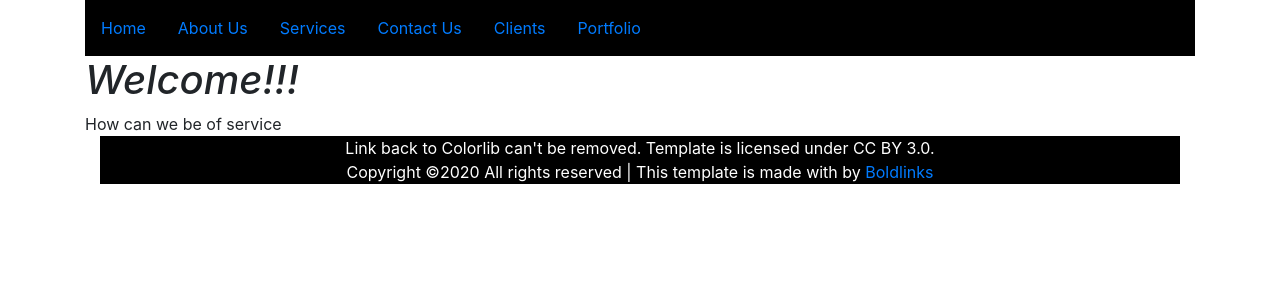
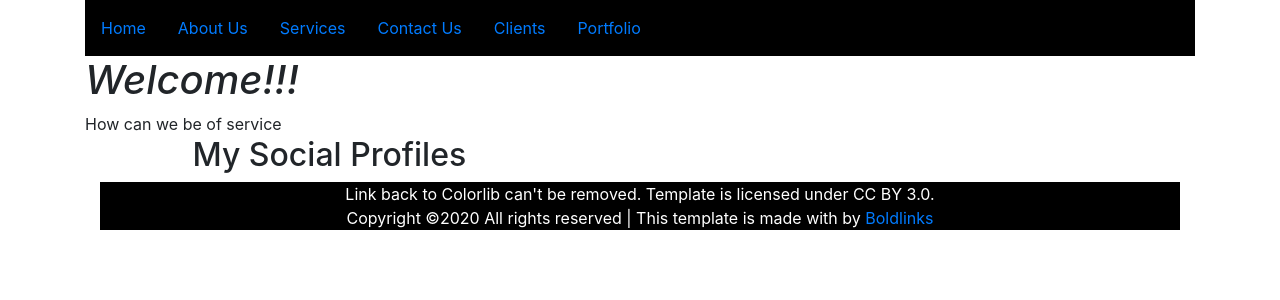
Before and after one commit to Muhammedojo/React, a React (Create React App) app: page / in a window 1280 px wide. Shown: the top 300 px of the page. Built offline with nearby package versions, Linux system fonts and the light colour scheme.

Commit message:
adding social section to home

```diff
--- a/src/component/home.jsx
+++ b/src/component/home.jsx
@@ -1,14 +1,31 @@
-import React from 'react'
-
+import React, {Fragment} from 'react'
 function Home() {
 
     return (
+        <Fragment>
         <div>
             <h1><i>Welcome!!!</i></h1>
             <span>How can we be of service </span>
-
-
         </div>
+        <div className="social-section">
+            <div className="container">
+                <div className="row">
+                    <div className="col-xl-10 offset-xl-1">
+                        <div className="social-link-warp">
+                            <div className="social-links" style={{backgroun:"blue"}}>
+                                <a href=""><i className="fa fa-pinterest"></i></a>
+                                <a href=""><i className="fa fa-linkedin"></i></a>
+                                <a href=""><i className="fa fa-instagram"></i></a>
+                                <a href=""><i className="fa fa-facebook"></i></a>
+                                <a href=""><i className="fa fa-twitter"></i></a>
+                            </div>
+                            <h2 className="hidden-md hidden-sm">My Social Profiles</h2>
+                        </div>
+                    </div>
+                </div>
+            </div>
+        </div>
+        </Fragment>
     );
 }
 
```
